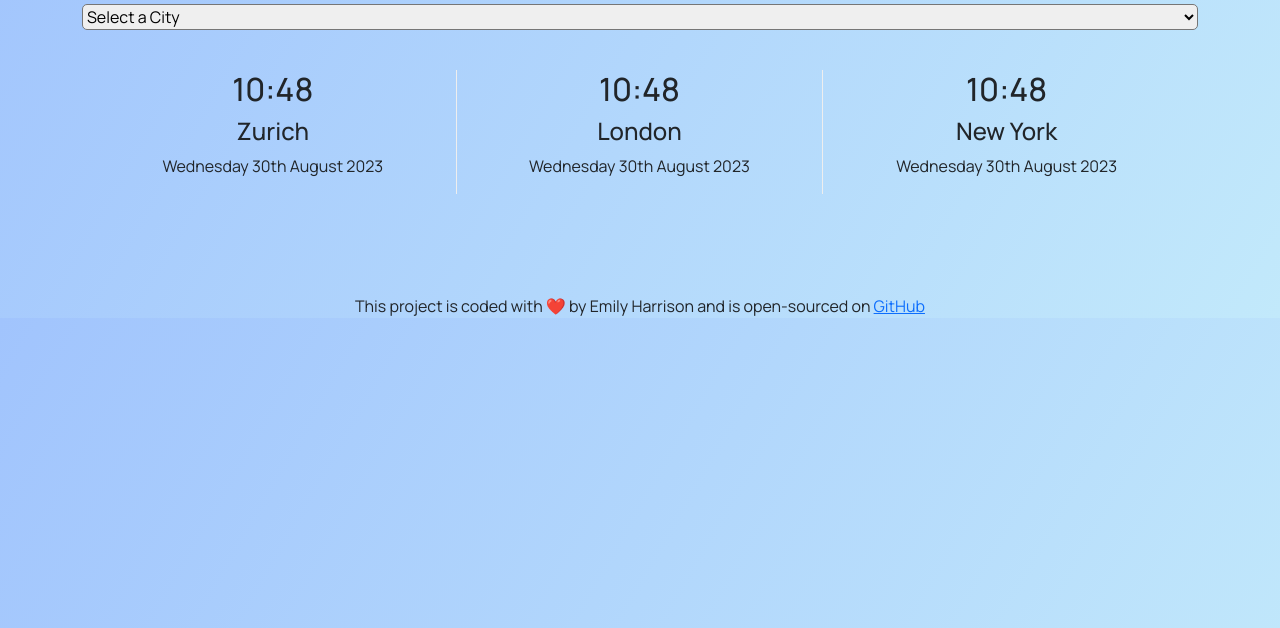
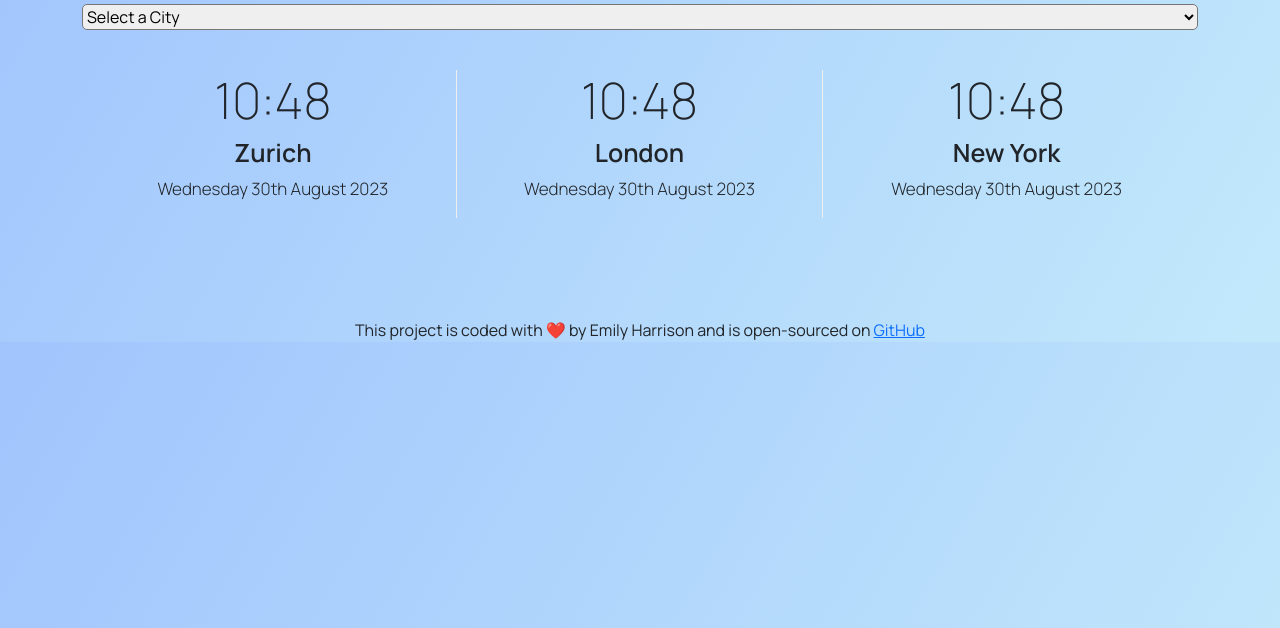
Before and after one commit to EmilyJade95/world-clock, a plain HTML site: page index.html in a window 1280 px wide. Shown: the part 172-800 px from the top of the page. Drawn offline with nearby package versions, Linux system fonts and the light colour scheme.

Commit message:
Changed font sizes and weights

```diff
--- a/css/style.css
+++ b/css/style.css
@@ -1,8 +1,9 @@
 h1 {
   text-align: center;
-  line-height: 2;
   vertical-align: text-top;
   margin-top: 20px;
+  font-size: 150px;
+  font-weight: 600;
 }
 
 select {
@@ -50,6 +51,21 @@ body {
 .city:last-child {
   border-right: none;
 }
+
+.time {
+  font-size: 50px;
+  font-weight: 100;
+}
+
+.city-name {
+  font-size: 25px;
+  font-weight: 600;
+}
+
+.date {
+  font-size: 17px;
+  font-weight: 300;
+}
 footer {
   text-align: center;
   font-family: "Manrope", sans-serif;
--- a/index.html
+++ b/index.html
@@ -41,19 +41,19 @@
       </div>
       <div class="row displayed-times">
         <div class="col-4 city">
-          <h2>10:48</h2>
-          <h4>Zurich</h4>
-          <p>Wednesday 30th August 2023</p>
+          <h2 class="time">10:48</h2>
+          <h4 class="city-name">Zurich</h4>
+          <p class="date">Wednesday 30th August 2023</p>
         </div>
         <div class="col-4 city">
-          <h2>10:48</h2>
-          <h4>London</h4>
-          <p>Wednesday 30th August 2023</p>
+          <h2 class="time">10:48</h2>
+          <h4 class="city-name">London</h4>
+          <p class="date">Wednesday 30th August 2023</p>
         </div>
         <div class="col-4 city">
-          <h2>10:48</h2>
-          <h4>New York</h4>
-          <p>Wednesday 30th August 2023</p>
+          <h2 class="time">10:48</h2>
+          <h4 class="city-name">New York</h4>
+          <p class="date">Wednesday 30th August 2023</p>
         </div>
       </div>
     </div>
```
